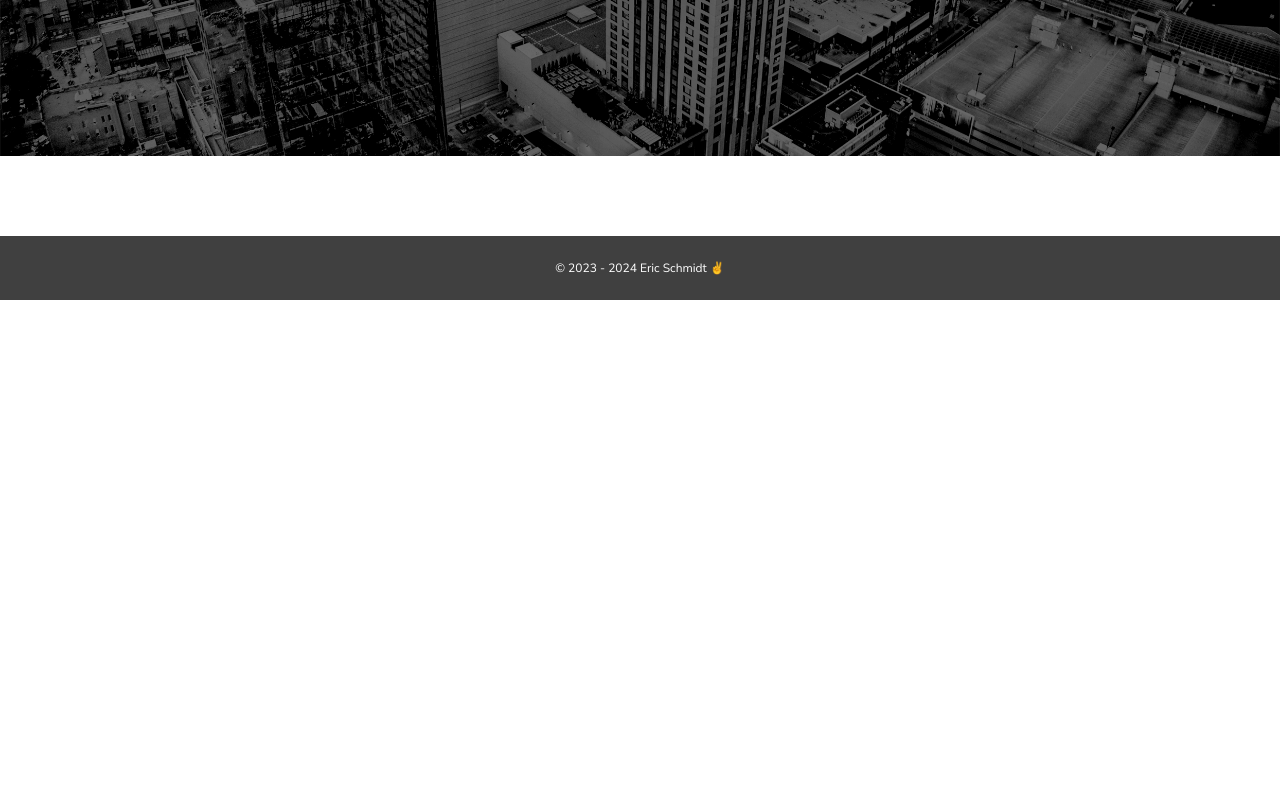
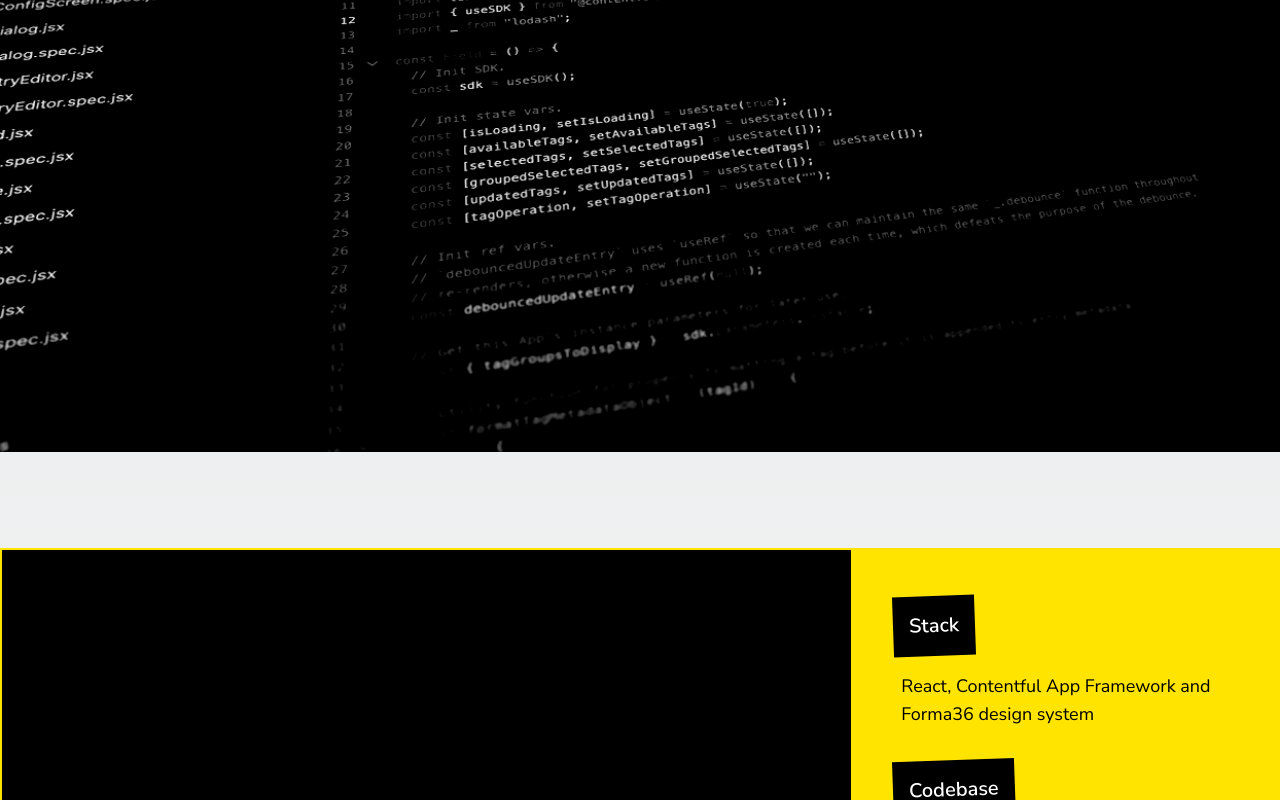
Before and after one commit to eric-schmidt/portfolio, a Next.js app: page /projects/contentful-required-tags-app in a window 1280 px wide. Before the commit this address had no page. Shown: the part 644-1444 px from the top of the page. Before the commit the page ends 944 px from the top, so only its background shows below. Built offline with nearby package versions, Linux system fonts and the light colour scheme.

Commit message:
Adds Contentful Required Tags App project.

```diff
--- /dev/null
+++ b/src/app/projects/contentful-required-tags-app/page.tsx
@@ -0,0 +1,80 @@
+import Image from "next/image";
+import RolloverLink from "@/app/components/RolloverLink";
+
+const Project = () => {
+  return (
+    <div className="container mt-24 md:my-24 mx-auto">
+      <h1 className="table mb-24 -rotate-2 mx-auto max-w-xs sm:max-w-none text-center">
+        Contentful Required Tags App
+      </h1>
+      <div className="relative max-w-7xl mx-auto mb-16 lg:mb-24 aspect-video">
+        <Image
+          alt="Stylized screenshot of the Contentful Required Tags App."
+          className="object-cover"
+          src={"/images/contentful-required-tags-app.png"}
+          fill
+        />
+      </div>
+      <div className="flex flex-wrap lg:flex-nowrap max-w-7xl mx-auto">
+        <div className="basis-full lg:basis-4/6 p-16 bg-black border-2 border-yellow">
+          <p>
+            While working as a Solution Architect at Contentful, I would often
+            be hit with the same feature requests over and over again. A very
+            common one being "when using Contentful Tags, is there any way for
+            me to make them required so that authors have to add them before
+            publishing content?"
+          </p>
+          <p>
+            Unfortunately, I did not work product-side and could not force
+            features to receive priority; however, I had the next best thing:
+            Contentful's App Framework. The App Framework allows you to use
+            React (or any frontend framework of your choice) to customize
+            functionality within the Contentful administrative UI. Using this
+            framework I was able to customize how Tags function within the UI,
+            adding my own UI elements and custom validation.
+          </p>
+          <p>
+            Overall, I am very pleased with how this little proof-of-concept
+            turned out! As with all my projects, I strive to respect my and any
+            future developers' time by documenting things really well and
+            providing excellent code comments, so feel free to check out the
+            repo. As Contentful's App Framework adds a lot of boilerplate files
+            by default,{" "}
+            <RolloverLink
+              href="https://github.com/eric-schmidt/contentful-required-tags/blob/main/src/locations/Field.jsx"
+              target="_blank"
+            >
+              this is the primary file containing the majority of the custom
+              code
+            </RolloverLink>
+            .
+          </p>
+        </div>
+        <div className="basis-full lg:basis-2/6 p-16 lg:p-12 bg-yellow text-black">
+          <ul>
+            <li className="mb-8 text-lg">
+              <h2 className="inline-block -ml-2 mb-4 text-xl text-white -rotate-2">
+                Stack
+              </h2>
+              <p>React, Contentful App Framework and Forma36 design system</p>
+            </li>
+            <li className="mb-8 text-lg">
+              <h2 className="inline-block -ml-2 mb-4 text-xl text-white -rotate-2">
+                Codebase
+              </h2>
+              <br />
+              <RolloverLink
+                href="https://github.com/eric-schmidt/contentful-required-tags"
+                target="_blank"
+              >
+                View the repo
+              </RolloverLink>
+            </li>
+          </ul>
+        </div>
+      </div>
+    </div>
+  );
+};
+
+export default Project;
```
Also changed, not shown: public/images/contentful-required-tags-app.png (added), public/images/honor-health-location-search.png (added).
